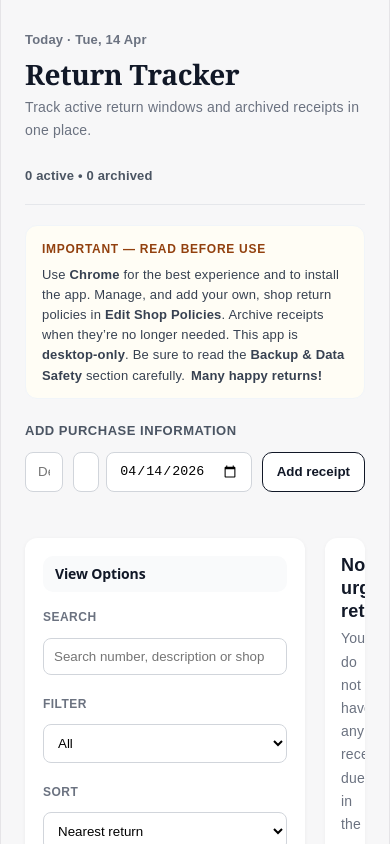
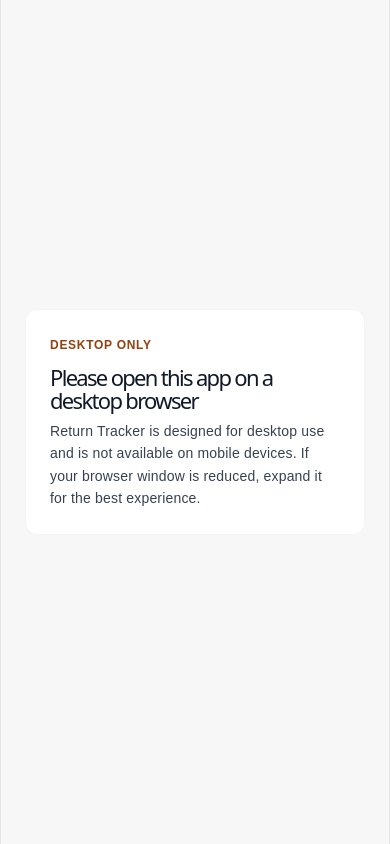
Before and after one commit to angelikimm/return-tracker, a React (Vite) app: page / in a window 390 px wide. Shown: the top 844 px of the page. Built offline with nearby package versions, Linux system fonts and the light colour scheme.

Commit message:
desktop block

```diff
--- a/src/App.tsx
+++ b/src/App.tsx
@@ -1,4 +1,23 @@
 import React, { useEffect, useLayoutEffect, useMemo, useRef, useState } from 'react';
+
+function useIsMobile(maxWidth = 900) {
+  const [isMobile, setIsMobile] = useState(() =>
+    typeof window !== 'undefined' ? window.innerWidth <= maxWidth : false
+  );
+
+  useEffect(() => {
+    const handleResize = () => {
+      setIsMobile(window.innerWidth <= maxWidth);
+    };
+
+    handleResize();
+    window.addEventListener('resize', handleResize);
+
+    return () => window.removeEventListener('resize', handleResize);
+  }, [maxWidth]);
+
+  return isMobile;
+}
 import { downloadJson, parseImportedBackup } from './data/backup';
 import { useReceiptAppData } from './hooks/useReceiptAppData';
 import type { Receipt } from './data/receiptsRepo';
@@ -1822,6 +1841,7 @@
 
 
 export default function App() {
+  const isMobile = useIsMobile();
   const {
     receipts,
     sortedReceipts,
@@ -2258,6 +2278,69 @@
     setLastBackupAt(importedAt);
     localStorage.setItem('return-tracker-last-backup', importedAt);
   };
+
+  if (isMobile) {
+  return (
+    <div
+      style={{
+        minHeight: '100vh',
+        background: '#f7f7f8',
+        padding: 24,
+        display: 'flex',
+        alignItems: 'center',
+        justifyContent: 'center',
+        fontFamily: 'Arial, sans-serif',
+        boxSizing: 'border-box',
+      }}
+    >
+      <div
+        style={{
+          ...cardStyle,
+          maxWidth: 420,
+          width: '100%',
+          padding: 24,
+          textAlign: 'left',
+          boxShadow: 'none',
+        }}
+      >
+        <div
+          style={{
+            fontSize: 12,
+            fontWeight: 700,
+            color: '#92400e',
+            textTransform: 'uppercase',
+            letterSpacing: '0.06em',
+            marginBottom: 8,
+          }}
+        >
+          Desktop only
+        </div>
+
+        <h1
+          style={{
+            margin: '0 0 8px',
+            fontSize: 22,
+            color: '#111827',
+          }}
+        >
+          Please open this app on a desktop browser
+        </h1>
+
+        <div
+          style={{
+            fontSize: 14,
+            color: '#374151',
+            lineHeight: 1.6,
+          }}
+        >
+          Return Tracker is designed for desktop use and is not available on
+  mobile devices. If your browser window is reduced, expand it for the
+  best experience.
+        </div>
+      </div>
+    </div>
+  );
+}
 
   if (loading) {
     return (
```
